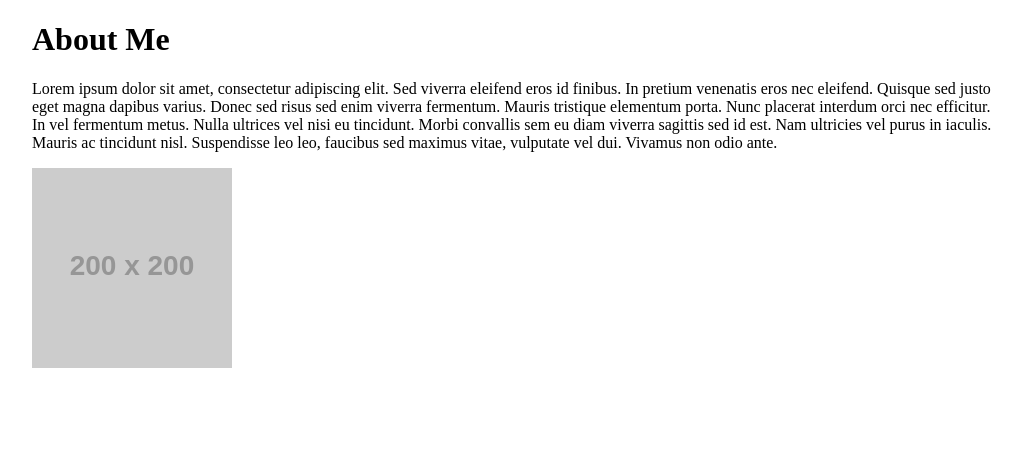
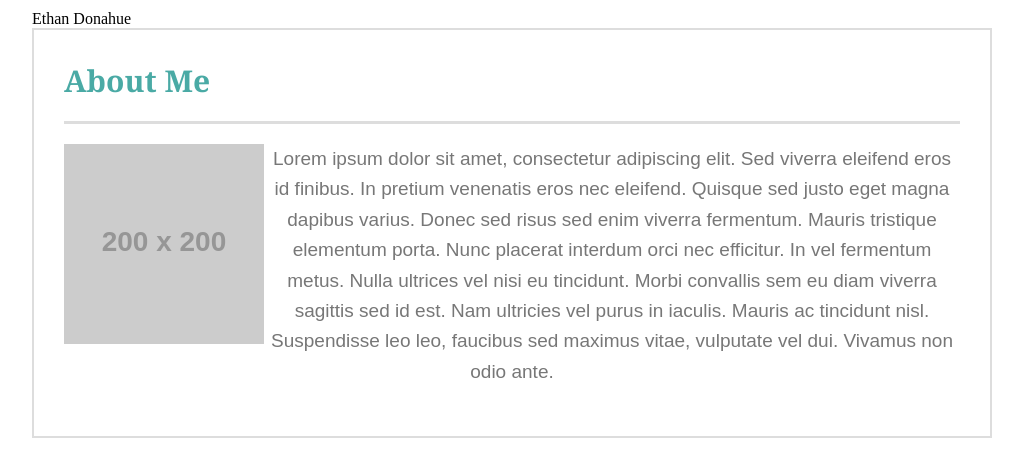
Before and after one commit to EthanD0922/Basic_Portfolio, a plain HTML site: page index.html in a window 1280 px wide. Shown: the whole page, without its empty margins (128-1151 px from the left). Drawn offline with Linux system fonts and the light colour scheme; placeholder pictures from the web are drawn by us.

Commit message:
core of about page added

```diff
--- a/assets/style.css
+++ b/assets/style.css
@@ -5,12 +5,32 @@ body {
     height: 100%;
 }
 
-.content {
+#content {
     text-align: center;
     float: center;
-    color: blue;
+    padding: 30px;
+    border: 2px solid #dddddd;
+    overflow: auto;
+    background-color: #ffffff;
+    font-family: 'Arial', 'Helvetica Neue', Helvetica, sans-serif;
 }
 
-.profileimg {
+.picture {
+    float: left;
+}
 
+.pagetitle {
+    font-size: 30px;
+    color: #4aaaa5;
+    text-align: left;
+    border-bottom: 3px solid #dddddd;
+    font-family: 'Georgia', Times, Times New Roman, serif;
+    margin-bottom: 20px;
+    padding-bottom: 20px;
 }
+
+.aboutme {
+    font-size: 19px;
+    line-height: 1.6;
+    color: #777777
+}
--- a/index.html
+++ b/index.html
@@ -10,15 +10,29 @@
 
 <body>
 
-        <h1>
-            About Me
-        </h1>
+    <div id="header">
+
+        <section class="myname">
+            Ethan Donahue
+        </section>
+
+        <section>
+
+        </section>
+
+    </div>
+
+
+
     <div id="content">
 
-        <p>Lorem ipsum dolor sit amet, consectetur adipiscing elit. Sed viverra eleifend eros id finibus. In pretium venenatis eros nec eleifend. Quisque sed justo eget magna dapibus varius. Donec sed risus sed enim viverra fermentum. Mauris tristique elementum porta. Nunc placerat interdum orci nec efficitur. In vel fermentum metus. Nulla ultrices vel nisi eu tincidunt. Morbi convallis sem eu diam viverra sagittis sed id est. Nam ultricies vel purus in iaculis. Mauris ac tincidunt nisl. Suspendisse leo leo, faucibus sed maximus vitae, vulputate vel dui. Vivamus non odio ante.</p>
+        <section class = "pagetitle">
+            <strong>About Me</strong>
+        </section>
 
-        <img src="http://via.placeholder.com/200" class="profileimg">
+        <img src="http://via.placeholder.com/200" class="picture">
 
+        <p class="aboutme">Lorem ipsum dolor sit amet, consectetur adipiscing elit. Sed viverra eleifend eros id finibus. In pretium venenatis eros nec eleifend. Quisque sed justo eget magna dapibus varius. Donec sed risus sed enim viverra fermentum. Mauris tristique elementum porta. Nunc placerat interdum orci nec efficitur. In vel fermentum metus. Nulla ultrices vel nisi eu tincidunt. Morbi convallis sem eu diam viverra sagittis sed id est. Nam ultricies vel purus in iaculis. Mauris ac tincidunt nisl. Suspendisse leo leo, faucibus sed maximus vitae, vulputate vel dui. Vivamus non odio ante.</p>
 
     </div>
 
```
